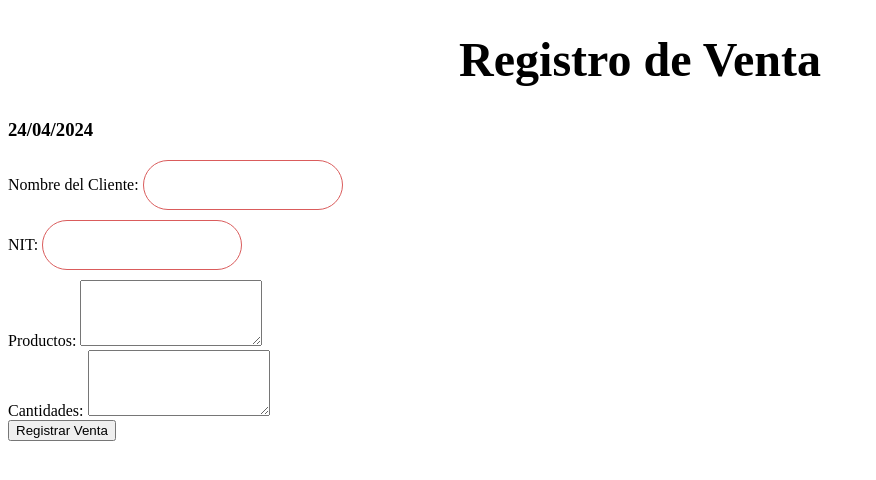
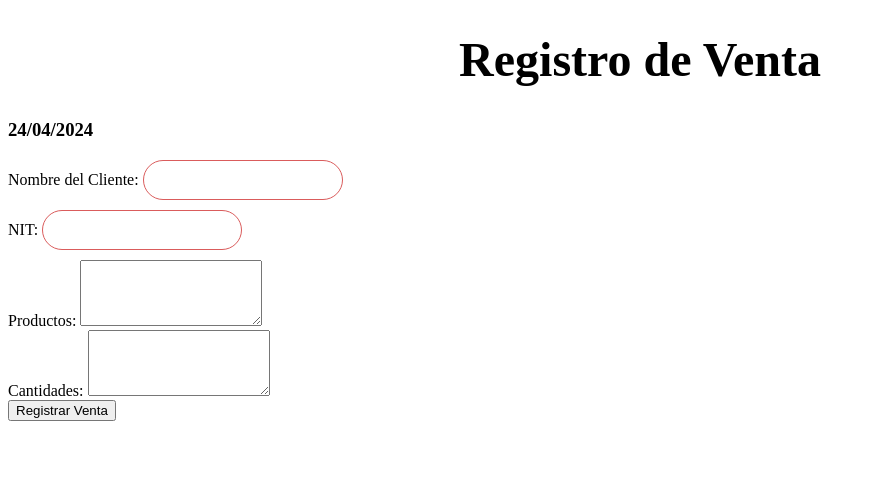
Before and after one commit to inaDAGod/TPS-Ketal, a PHP site: page /public/html/ventas.html in a window 1280 px wide. Shown: the top 480 px of the page, without its empty margins (0-876 px from the left). Run offline with PHP 8.4, Linux system fonts and the light colour scheme.

Commit message:
fix height inputs

```diff
--- a/public/styles/ventas.css
+++ b/public/styles/ventas.css
@@ -4,7 +4,7 @@ h1{
 }
 input {
     border-radius: 40px;
-    height: 50px;
+    height: 40px;
     width: 200px;
     padding: 5px;
     border: 1px solid #da5c5c;
```
